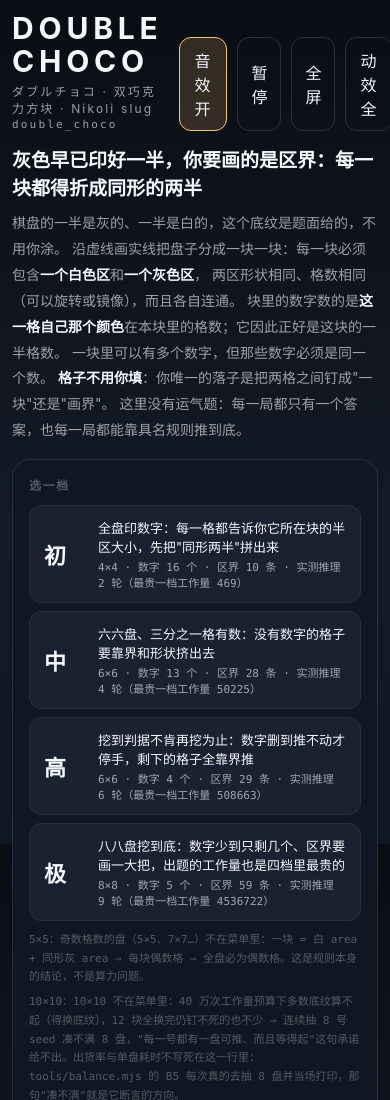
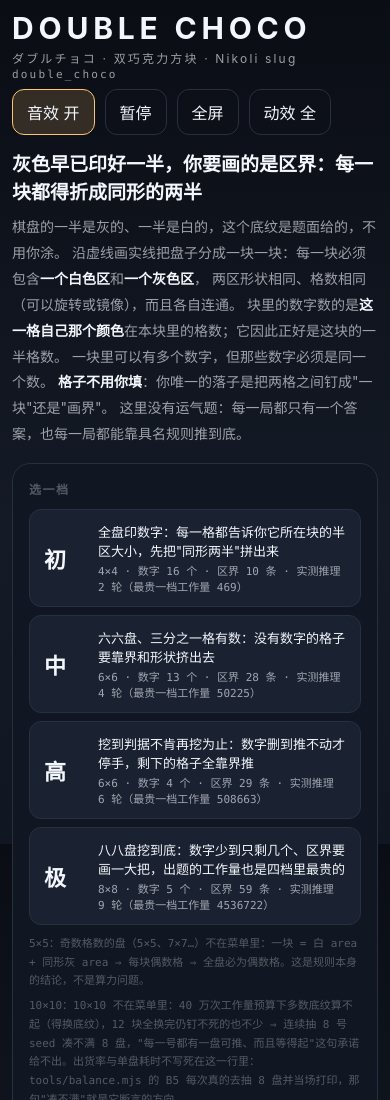
Before and after one commit to z-biz-game/z-biz-game-doublechoco-cos, a website with bundled scripts: page index.html in a window 390 px wide. Shown: the top 1100 px of the page. Built offline with nearby package versions, Linux system fonts and the light colour scheme.

Commit message:
fix(doublechoco): 320 档顶栏那一排允许折行，指尖下限不撤
线上实测把布局视口撑到 vw=391≠320（读数在 _tmp-live-sweep-r19.log）：.topbar 是不换行的
space-between flex，.brand 的 30px 标题与 .top-actions 那一排（每枚都吃全局
min-height/min-width:44px 的触摸下限）在 320 上排不进一行，最右那枚整枚掉到屏幕外。
下限不能撤（撤了就退回"手指点不中"那次修复），所以改让这一行会折：.topbar 允许换行、
.brand 允许收缩、.top-actions 自己也能折。竖向多占一行不是缺陷，横向出屏才是。

量：_tmp-lane10-canonical-r1.log（本地导出，warm+cold 两腿 390/320 全部 vw 证人 ok、no-x、
0 枚外壳控件低于 44px）

```diff
--- a/css/game.css
+++ b/css/game.css
@@ -368,3 +368,18 @@ a[href],
   min-height: 44px !important;
   min-width: 44px !important;
 }
+
+/* ════════════════════════════════════════════════════════════════
+   线上实测（https://z-biz-game.github.io/z-biz-game-doublechoco-cos/，CDP setDeviceMetricsOverride
+   dpr=3，读数在 _tmp-live-sweep-r19.log）：320×640 冷/热两腿都报 vw=391≠320——布局视口是被
+   页面自己撑宽的。.topbar 是 nowrap 的 space-between flex，左边 .brand 的 30px 标题、右边
+   .top-actions 那一行 214@177px 的按钮（每个都吃全局 min-height/min-width:44px 的触摸下限），
+   两栏在 320 上排不进一行，于是最右那枚 BTN#btn-motion 48@343 整枚掉到屏幕外。（390 档也被撑到 391）
+   触摸下限不能撤（撤了就退回"手指点不中"那次修复），所以改让这一行会折：.topbar 允许换行、
+   .brand 允许收缩、.top-actions 自己也能折。竖向多占一行不是缺陷，横向出屏才是。
+   ════════════════════════════════════════════════════════════════ */
+@media (max-width: 420px) {
+  .topbar { flex-wrap: wrap; row-gap: 8px; }
+  .brand { min-width: 0; }
+  .top-actions { flex-wrap: wrap; row-gap: 6px; }
+}
```
